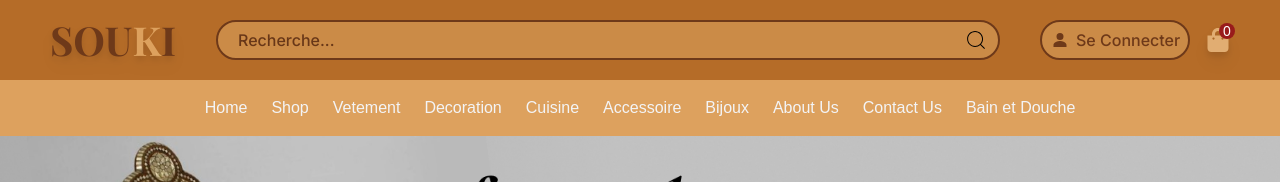
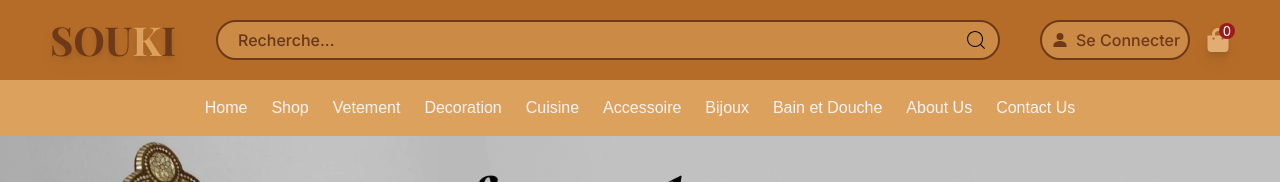
Before and after one commit to khalilvnm/Souki-ecommerce, a React (Vite) app in the folder frontend/: page / in a window 1280 px wide. Shown: the top 182 px of the page. Built offline with nearby package versions, Linux system fonts and the light colour scheme; no server answers.

Commit message:
Category Update

```diff
--- a/frontend/src/components/BotNavbar.jsx
+++ b/frontend/src/components/BotNavbar.jsx
@@ -14,9 +14,9 @@ const BotNavbar = () => {
         <NavLink to={"/cuisine"} className="py-1 px-2 transition-all duration-300 max-lg:text-sm">Cuisine</NavLink>
         <NavLink to={"/accessoire"} className="py-1 px-2 transition-all duration-300 max-lg:text-sm">Accessoire</NavLink>
         <NavLink to={"/bijoux"} className="py-1 px-2 transition-all duration-300 max-lg:text-sm">Bijoux</NavLink>
+        <NavLink to={"/bain-douche"} className="py-1 px-2 transition-all duration-300 max-lg:text-sm">Bain et Douche</NavLink>
         <NavLink to={"/about-us"} className="py-1 px-2 transition-all duration-300 max-lg:text-sm">About Us</NavLink>
         <NavLink to={"/contact-us"} className="py-1 px-2 transition-all duration-300 max-lg:text-sm">Contact Us</NavLink>
-        <NavLink to={"/bain-douche"} className="py-1 px-2 transition-all duration-300 max-lg:text-sm">Bain et Douche</NavLink>
       </div>
       {/* Add Responsive Screen */}
       <div className='flex md:hidden justify-end overflow-hidden'>
@@ -30,9 +30,9 @@ const BotNavbar = () => {
           <NavLink to={"/cuisine"} className="py-3 px-2 transition-all duration-300" onClick={() => { setShowNavbar(false); scrollTo(0, 0); }}>Cuisine</NavLink>
           <NavLink to={"/accessoire"} className="py-3 px-2 transition-all duration-300" onClick={() => { setShowNavbar(false); scrollTo(0, 0); }}>Accessoire</NavLink>
           <NavLink to={"/bijoux"} className="py-3 px-2 transition-all duration-300" onClick={() => { setShowNavbar(false); scrollTo(0, 0); }}>Bijoux</NavLink>
+          <NavLink to={"/bain-douche"} className="py-3 px-2 transition-all duration-300" onClick={() => { setShowNavbar(false); scrollTo(0, 0); }}>Bain et Douche</NavLink>
           <NavLink to={"/about-us"} className="py-3 px-2 transition-all duration-300" onClick={() => { setShowNavbar(false); scrollTo(0, 0); }}>About Us</NavLink>
           <NavLink to={"/contact-us"} className="py-3 px-2 transition-all duration-300" onClick={() => { setShowNavbar(false); scrollTo(0, 0); }}>Contact Us</NavLink>
-          <NavLink to={"/bain-douche"} className="py-3 px-2 transition-all duration-300" onClick={() => { setShowNavbar(false); scrollTo(0, 0); }}>Bain et Douche</NavLink>
         </div>
       </div>
     </div>
```
